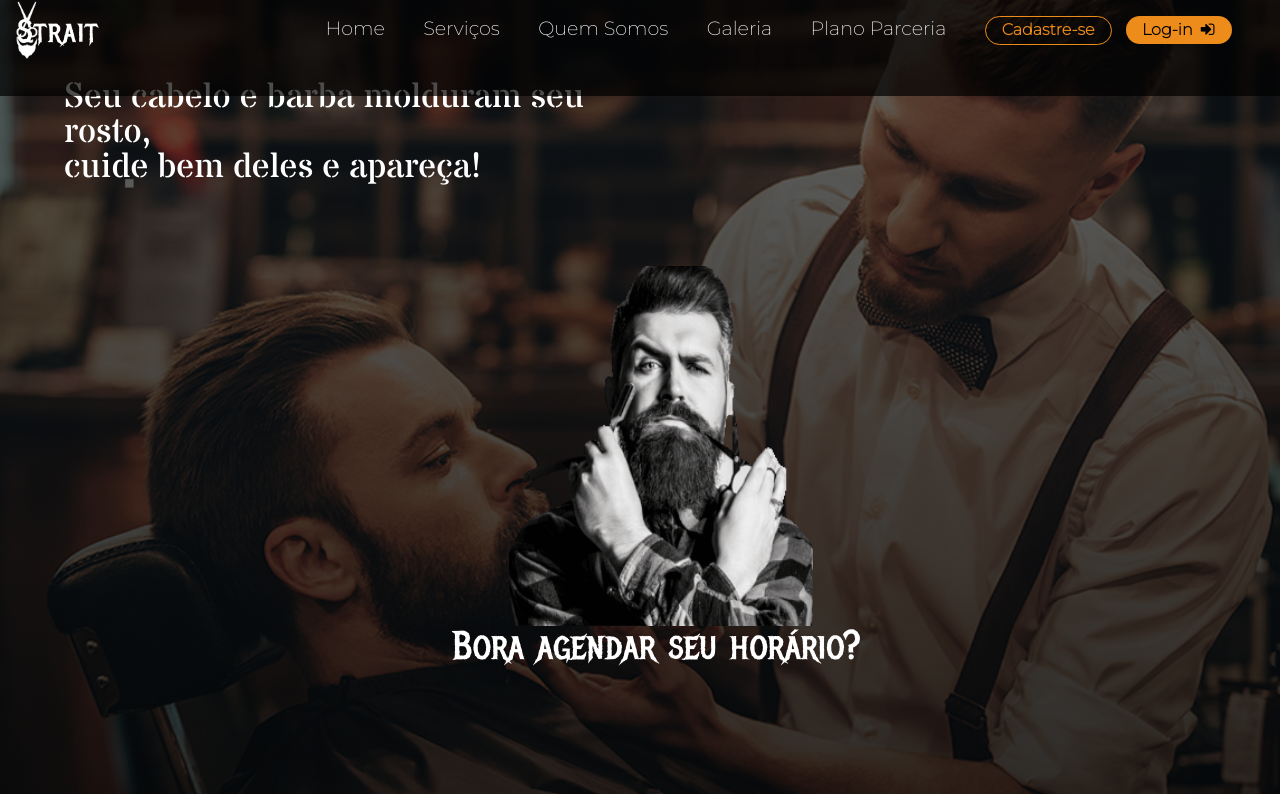
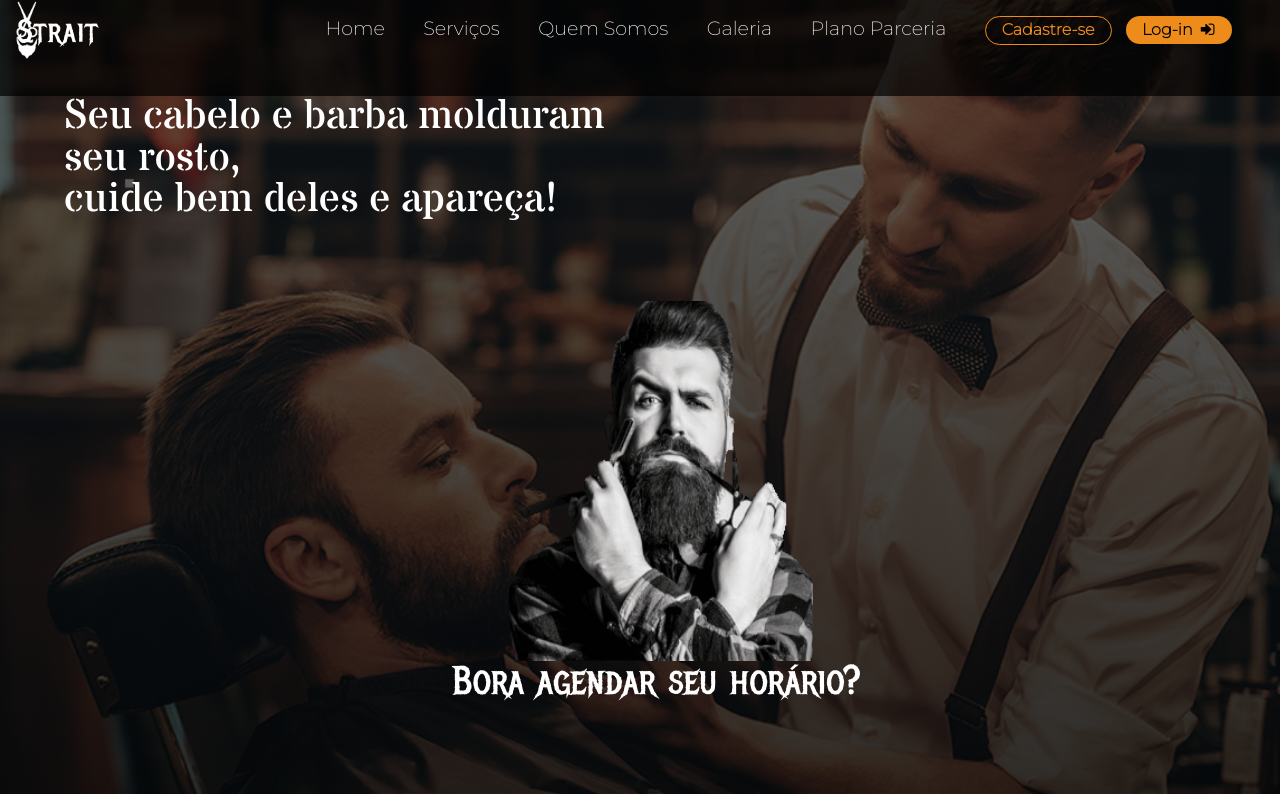
Before and after one commit to Felipediaslc/Barbearia-Strait-Front, a React (Create React App) app: page / in a window 1280 px wide. Shown: the top 794 px of the page. Built offline with nearby package versions, Linux system fonts and the light colour scheme; a web font is replaced by a local one.

Commit message:
refinamento v.27

```diff
--- a/src/Pages/Homee/Homee.css
+++ b/src/Pages/Homee/Homee.css
@@ -14,13 +14,13 @@
     display: flex;
     justify-content: left;
     align-items: flex-start;
-    padding: 5rem 0 0  3rem;
+    padding: 6rem 0 0  3rem;
     width: 50vw;
     margin-left: 1rem ;
    z-index: 1;
    color: white;
    font-family: 'Stardos Stencil', cursive;
-   font-size: 2.2rem;
+   font-size: 2.6rem;
 
 }
 .sub {
```
